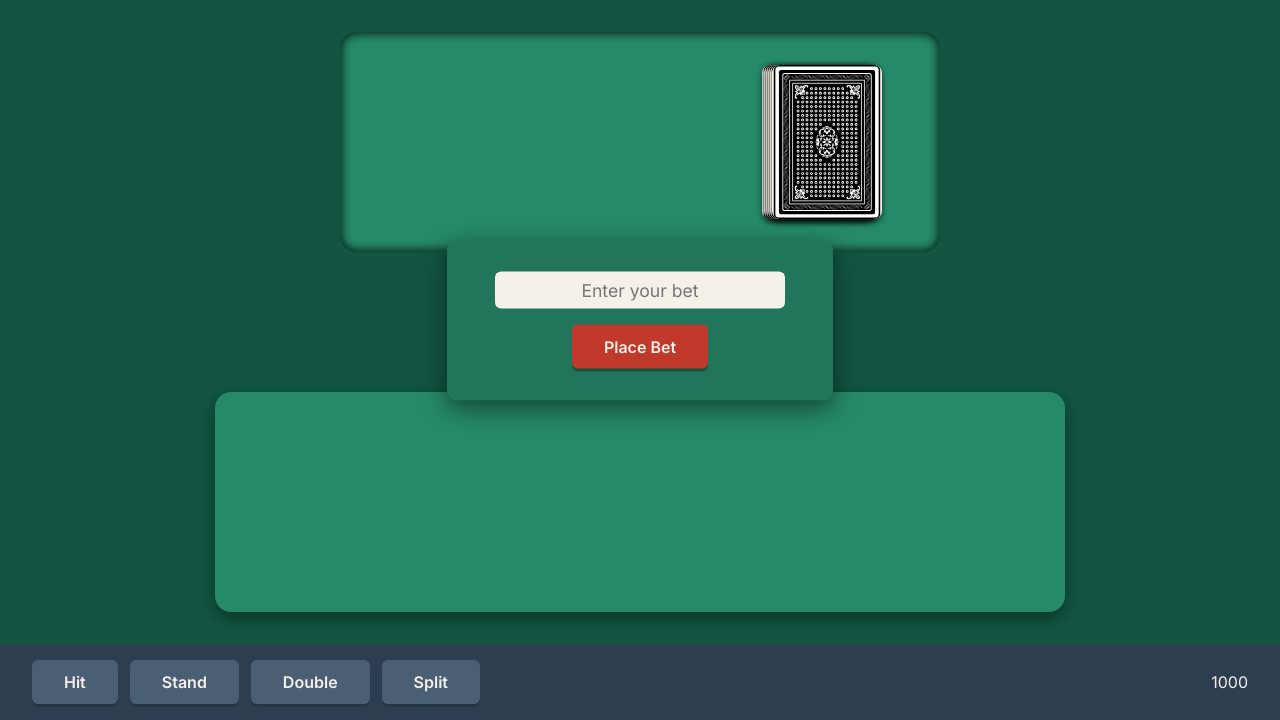
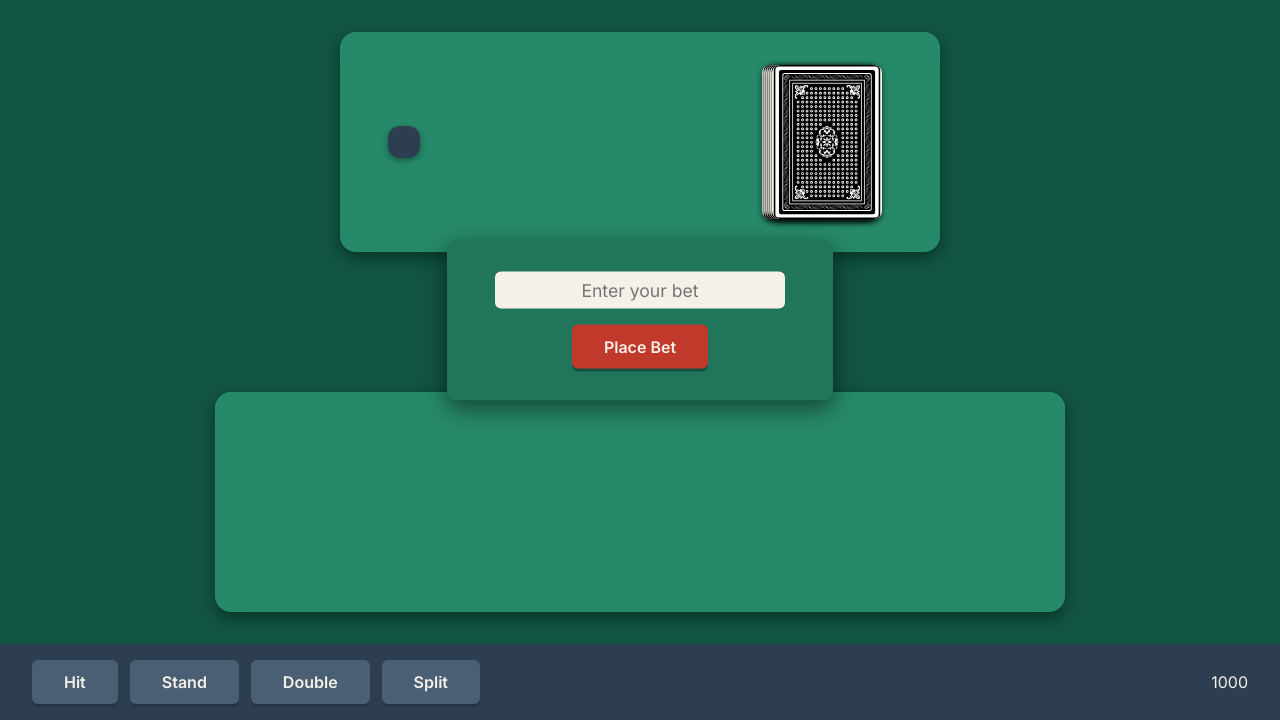
Before and after one commit to chrisfox9158/blackjack-table, a Flask app: page / in a window 1280 px wide. Shown: the part 80-800 px from the top of the page. Run offline with Flask 3, Linux system fonts and the light colour scheme; data that the repository does not hold is empty.

Commit message:
Enhance hand rendering with active/inactive hand highlighting for dealer and player

```diff
--- a/static/script.js
+++ b/static/script.js
@@ -71,11 +71,17 @@ function renderCards(cardsArray, containerElement) {
 function renderHands(data) {
     const handsContainer = document.getElementById("hands-container");
     handsContainer.innerHTML = "";
-    for (const hand of data.seats[0].hands) {
+    for (const [index, hand] of data.seats[0].hands.entries()) {
         const handGroupDiv = document.createElement("div");
         handGroupDiv.className = "hand-group";
         const cardsDiv = document.createElement("div");
         cardsDiv.className = "cards";
+
+        const isActiveHand = data.round_phase === "PLAYER_TURN" && index === data.active_hand_idx;
+        if (isActiveHand) {
+            cardsDiv.classList.add("active");
+        }
+
         const outcomeDiv = document.createElement("div");
         outcomeDiv.className = "outcome";
         const betDiv = document.createElement("div");
@@ -92,7 +98,7 @@ function renderHands(data) {
         }
 
         betDiv.textContent = hand.bet;
-        if (data.round_phase === "ROUND_OVER") {
+        if (data.round_phase === "SETTLEMENT" || data.round_phase === "ROUND_OVER") {
             betDiv.hidden = true;
         }
 
--- a/static/style.css
+++ b/static/style.css
@@ -76,11 +76,7 @@ header {
     padding: 2rem 3rem;
     min-height: 220px;
     min-width: 600px;
-    box-shadow:
-        inset 0 4px 8px rgba(0, 0, 0, 0.35),
-        inset 0 -4px 8px rgba(0, 0, 0, 0.35),
-        inset 4px 0 8px rgba(0, 0, 0, 0.25),
-        inset -4px 0 8px rgba(0, 0, 0, 0.25);
+    box-shadow: 0 6px 16px rgba(0, 0, 0, 0.4)
 }
 
 #shoe {
@@ -111,9 +107,17 @@ header {
     box-shadow: 0 2px 6px rgba(0, 0, 0, 0.4);
 }
 
-.cards { /* row of cards per hand */
+.cards {
     display: flex;
     flex-direction: row;
+    background-color: var(--accent-slate);
+    border-radius: 12px;
+    padding: 1rem;
+    box-shadow: 0 2px 6px rgba(0, 0, 0, 0.4);
+}
+
+.cards.active {
+    background-color: var(--highlight-blue);
 }
 
 .cards .card:not(:first-child) { /* overlap all but the first */
```
